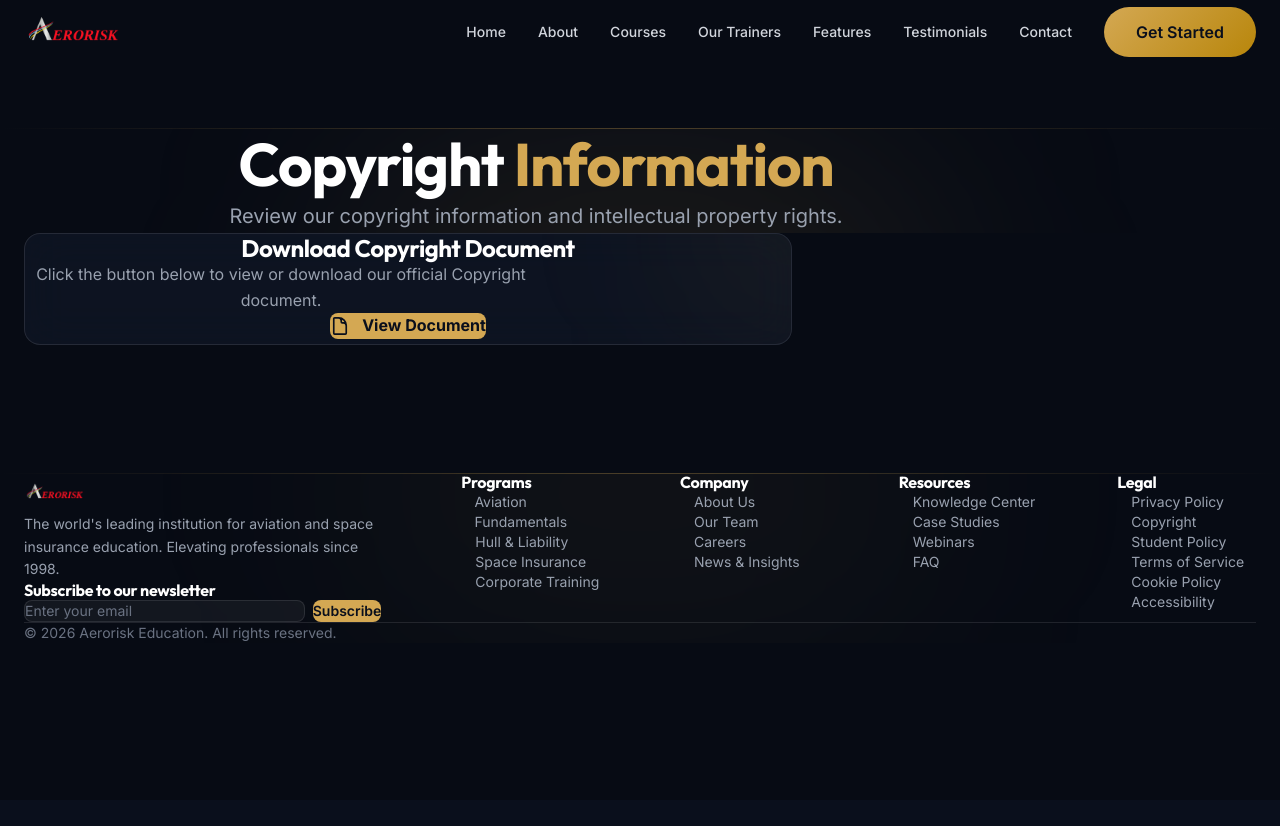
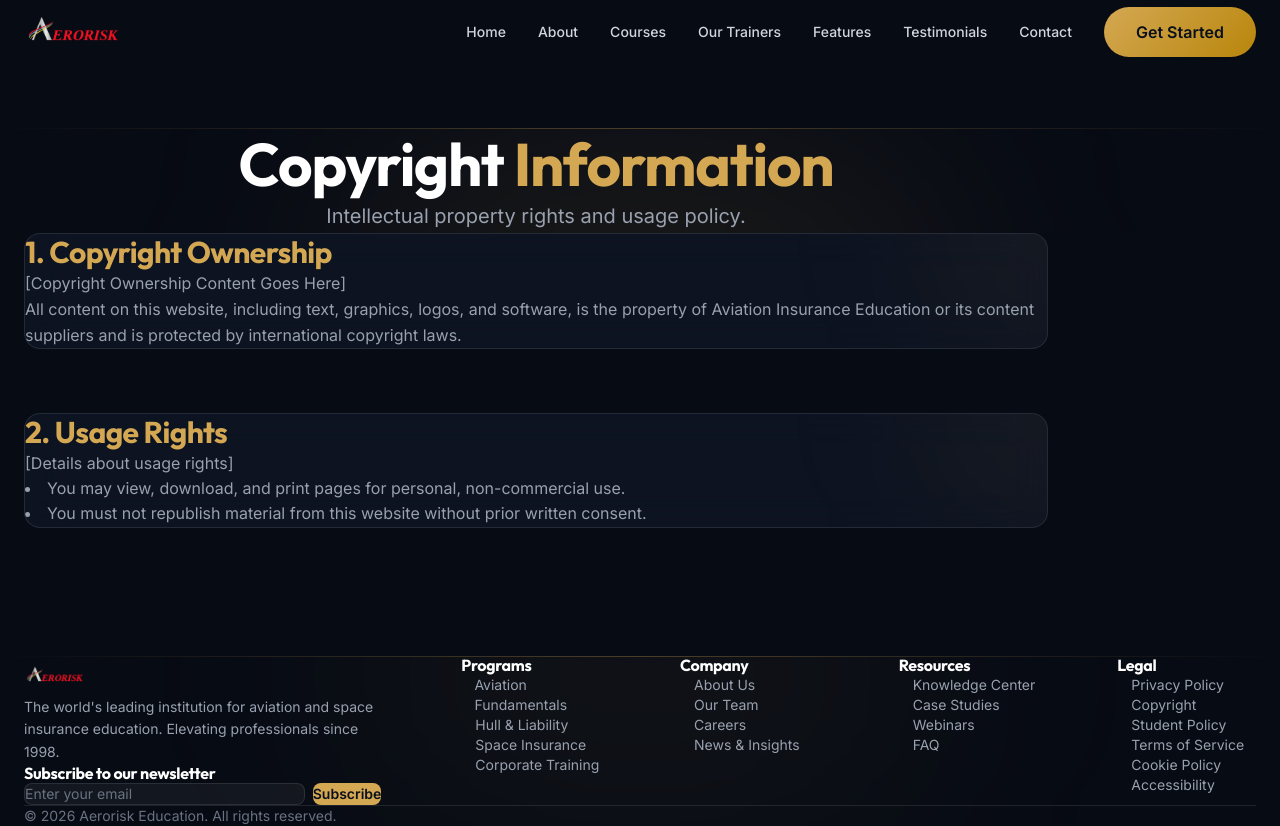
Before and after one commit to aeroriskmy/org, a Next.js app: page /copyright in a window 1280 px wide. Before the commit the page ends 800 px from the top, so only its background shows below. Built offline with nearby package versions, Linux system fonts and the light colour scheme.

Commit message:
refactor: Display Privacy Policy and Copyright content directly on page

```diff
--- a/src/app/copyright/page.tsx
+++ b/src/app/copyright/page.tsx
@@ -5,6 +5,37 @@
 import Footer from '@/components/Footer';
 
 export default function Copyright() {
+    const copyrightSections = [
+        {
+            title: "1. Copyright Ownership",
+            content: (
+                <div className="space-y-4">
+                    <p className="text-gray-400 leading-relaxed">
+                        [Copyright Ownership Content Goes Here]
+                    </p>
+                    <p className="text-gray-400 leading-relaxed">
+                        All content on this website, including text, graphics, logos, and software, is the property of Aviation Insurance Education or its content suppliers and is protected by international copyright laws.
+                    </p>
+                </div>
+            )
+        },
+        {
+            title: "2. Usage Rights",
+            content: (
+                <div className="space-y-4">
+                    <p className="text-gray-400 leading-relaxed">
+                        [Details about usage rights]
+                    </p>
+                    <ul className="list-disc list-inside text-gray-400 space-y-2 ml-2">
+                        <li>You may view, download, and print pages for personal, non-commercial use.</li>
+                        <li>You must not republish material from this website without prior written consent.</li>
+                    </ul>
+                </div>
+            )
+        },
+        // Add more sections as needed
+    ];
+
     return (
         <main className="min-h-screen bg-[#070b14] text-white">
             <Navbar />
@@ -28,46 +59,42 @@
                             Copyright <span className="text-[#d4a853]">Information</span>
                         </h1>
                         <p className="text-lg md:text-xl text-gray-400 leading-relaxed">
-                            Review our copyright information and intellectual property rights.
+                            Intellectual property rights and usage policy.
                         </p>
                     </motion.div>
                 </div>
             </section>
 
-            {/* Content Section */}
+            {/* Content Sections */}
             <section className="pb-24">
                 <div className="container mx-auto px-6">
-                    <div className="max-w-3xl mx-auto">
+                    <div className="max-w-5xl mx-auto">
+                        {copyrightSections.map((section, index) => (
+                            <div key={index}>
                                 <motion.div
                                     initial={{ opacity: 0, y: 30 }}
                                     whileInView={{ opacity: 1, y: 0 }}
                                     viewport={{ once: true, margin: "-50px" }}
-                            transition={{ duration: 0.5 }}
-                            className="glass p-10 rounded-2xl border border-white/5 relative overflow-hidden group text-center"
+                                    transition={{ duration: 0.5, delay: index * 0.1 }}
+                                    className="glass p-8 md:p-10 rounded-2xl border border-white/5 relative overflow-hidden group"
                                 >
                                     {/* Decorative Gradient */}
                                     <div className="absolute top-0 right-0 w-64 h-64 bg-[#d4a853]/5 rounded-full blur-[80px] -translate-y-1/2 translate-x-1/2 group-hover:bg-[#d4a853]/10 transition-colors duration-500" />
 
-                            <h2 className="text-2xl font-bold mb-6 text-white relative z-10">
-                                Download Copyright Document
+                                    <h2 className="text-2xl md:text-3xl font-bold mb-8 text-[#d4a853] font-outfit relative z-10">
+                                        {section.title}
                                     </h2>
+                                    <div className="relative z-10">
+                                        {section.content}
+                                    </div>
+                                </motion.div>
 
-                            <p className="text-gray-400 mb-8 max-w-lg mx-auto relative z-10">
-                                Click the button below to view or download our official Copyright document.
-                            </p>
-
-                            <a
-                                href="/documents/copyright.docx"
-                                target="_blank"
-                                rel="noopener noreferrer"
-                                className="inline-flex items-center gap-3 px-8 py-4 bg-[#d4a853] text-[#0a0f1c] font-bold rounded-lg hover:bg-[#e8c879] transition-all relative z-10"
-                            >
-                                <svg xmlns="http://www.w3.org/2000/svg" fill="none" viewBox="0 0 24 24" strokeWidth={2} stroke="currentColor" className="w-5 h-5">
-                                    <path strokeLinecap="round" strokeLinejoin="round" d="M19.5 14.25v-2.625a3.375 3.375 0 0 0-3.375-3.375h-1.5A1.125 1.125 0 0 1 13.5 7.125v-1.5a3.375 3.375 0 0 0-3.375-3.375H8.25m2.25 0H5.625c-.621 0-1.125.504-1.125 1.125v17.25c0 .621.504 1.125 1.125 1.125h12.75c.621 0 1.125-.504 1.125-1.125V11.25a9 9 0 0 0-9-9Z" />
-                                </svg>
-                                View Document
-                            </a>
-                        </motion.div>
+                                {/* Hidden Barrier between cards */}
+                                {index < copyrightSections.length - 1 && (
+                                    <div className="w-full h-14 md:h-16" aria-hidden="true" />
+                                )}
+                            </div>
+                        ))}
                     </div>
                 </div>
             </section>
--- a/src/app/privacy-policy/page.tsx
+++ b/src/app/privacy-policy/page.tsx
@@ -5,6 +5,38 @@
 import Footer from '@/components/Footer';
 
 export default function PrivacyPolicy() {
+    const policySections = [
+        {
+            title: "1. Introduction",
+            content: (
+                <div className="space-y-4">
+                    <p className="text-gray-400 leading-relaxed">
+                        [Privacy Policy Introduction Content Goes Here]
+                    </p>
+                    <p className="text-gray-400 leading-relaxed">
+                        We are committed to protecting your personal information and your right to privacy.
+                    </p>
+                </div>
+            )
+        },
+        {
+            title: "2. Information We Collect",
+            content: (
+                <div className="space-y-4">
+                    <p className="text-gray-400 leading-relaxed">
+                        [Details about information collection]
+                    </p>
+                    <ul className="list-disc list-inside text-gray-400 space-y-2 ml-2">
+                        <li>Personal identification information (Name, email address, phone number, etc.)</li>
+                        <li>Log Data</li>
+                        <li>Cookies</li>
+                    </ul>
+                </div>
+            )
+        },
+        // Add more sections as needed
+    ];
+
     return (
         <main className="min-h-screen bg-[#070b14] text-white">
             <Navbar />
@@ -28,46 +60,42 @@
                             Privacy <span className="text-[#d4a853]">Policy</span>
                         </h1>
                         <p className="text-lg md:text-xl text-gray-400 leading-relaxed">
-                            Review our privacy policy document below.
+                            Our commitment to protecting your privacy.
                         </p>
                     </motion.div>
                 </div>
             </section>
 
-            {/* Content Section */}
+            {/* Content Sections */}
             <section className="pb-24">
                 <div className="container mx-auto px-6">
-                    <div className="max-w-3xl mx-auto">
+                    <div className="max-w-5xl mx-auto">
+                        {policySections.map((section, index) => (
+                            <div key={index}>
                                 <motion.div
                                     initial={{ opacity: 0, y: 30 }}
                                     whileInView={{ opacity: 1, y: 0 }}
                                     viewport={{ once: true, margin: "-50px" }}
-                            transition={{ duration: 0.5 }}
-                            className="glass p-10 rounded-2xl border border-white/5 relative overflow-hidden group text-center"
+                                    transition={{ duration: 0.5, delay: index * 0.1 }}
+                                    className="glass p-8 md:p-10 rounded-2xl border border-white/5 relative overflow-hidden group"
                                 >
                                     {/* Decorative Gradient */}
                                     <div className="absolute top-0 right-0 w-64 h-64 bg-[#d4a853]/5 rounded-full blur-[80px] -translate-y-1/2 translate-x-1/2 group-hover:bg-[#d4a853]/10 transition-colors duration-500" />
 
-                            <h2 className="text-2xl font-bold mb-6 text-white relative z-10">
-                                Download Privacy Policy
+                                    <h2 className="text-2xl md:text-3xl font-bold mb-8 text-[#d4a853] font-outfit relative z-10">
+                                        {section.title}
                                     </h2>
+                                    <div className="relative z-10">
+                                        {section.content}
+                                    </div>
+                                </motion.div>
 
-                            <p className="text-gray-400 mb-8 max-w-lg mx-auto relative z-10">
-                                Click the button below to view or download our official Privacy Policy document.
-                            </p>
-
-                            <a
-                                href="/documents/privacy-policy.docx"
-                                target="_blank"
-                                rel="noopener noreferrer"
-                                className="inline-flex items-center gap-3 px-8 py-4 bg-[#d4a853] text-[#0a0f1c] font-bold rounded-lg hover:bg-[#e8c879] transition-all relative z-10"
-                            >
-                                <svg xmlns="http://www.w3.org/2000/svg" fill="none" viewBox="0 0 24 24" strokeWidth={2} stroke="currentColor" className="w-5 h-5">
-                                    <path strokeLinecap="round" strokeLinejoin="round" d="M19.5 14.25v-2.625a3.375 3.375 0 0 0-3.375-3.375h-1.5A1.125 1.125 0 0 1 13.5 7.125v-1.5a3.375 3.375 0 0 0-3.375-3.375H8.25m2.25 0H5.625c-.621 0-1.125.504-1.125 1.125v17.25c0 .621.504 1.125 1.125 1.125h12.75c.621 0 1.125-.504 1.125-1.125V11.25a9 9 0 0 0-9-9Z" />
-                                </svg>
-                                View Document
-                            </a>
-                        </motion.div>
+                                {/* Hidden Barrier between cards */}
+                                {index < policySections.length - 1 && (
+                                    <div className="w-full h-14 md:h-16" aria-hidden="true" />
+                                )}
+                            </div>
+                        ))}
                     </div>
                 </div>
             </section>
```
Lines whose indentation alone changed are shown as unchanged.
